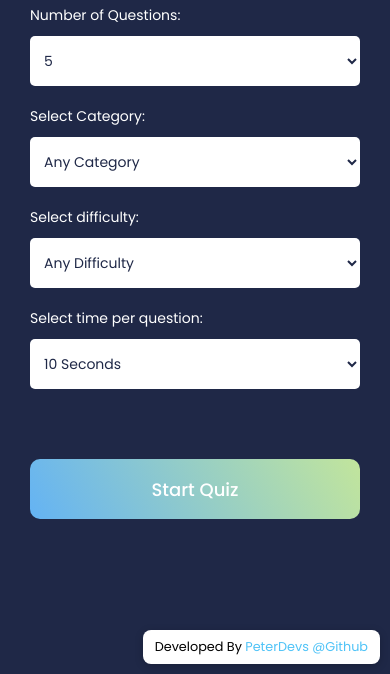
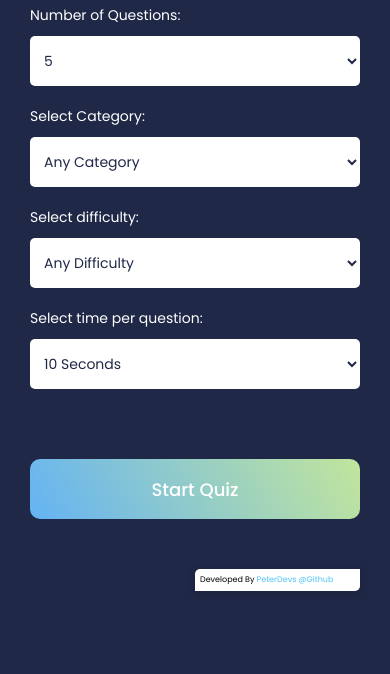
Before and after one commit to PenTechLab/JsQuizApp, a plain HTML site: page index.html in a window 390 px wide. Shown: the part 170-844 px from the top of the page. Drawn offline with Linux system fonts and the light colour scheme.

Commit message:
updated devs class

```diff
--- a/index.html
+++ b/index.html
@@ -105,13 +105,27 @@
         </div>
         <button class="btn restart">Restart Quiz</button>
       </div>
-      <div class="devs">
-        <span class="author">
-          Developed By <a href='https://github.com/PenTechLab' target=_blank>PeterDevs @Github</a>
-        </span>
-      </div>
+       <div class="devs">
+      <span class="author">
+        Developed By <a href="https://github.com/PenTechLab" target="_blank">PeterDevs @Github</a>
+      </span>
     </div>
+    </div>
+    <script src="script.js"></script>
+     <script>
+    let lastScrollY = window.scrollY;
+    const devsFooter = document.getElementById("devs-footer");
 
-    <script src="script.js"></script>
+    window.addEventListener("scroll", () => {
+      if (window.scrollY > lastScrollY) {
+        // Scrolling down
+        devsFooter.classList.add("hide-footer");
+      } else {
+        // Scrolling up
+        devsFooter.classList.remove("hide-footer");
+      }
+      lastScrollY = window.scrollY;
+    });
+  </script>
   </body>
 </html>
--- a/style.css
+++ b/style.css
@@ -53,17 +53,18 @@ select {
   margin-top: 50px;
 }
 .devs {
-  position: fixed;
-  bottom: 20px;
-  right: 20px;
-  background: #ffff; /* semi-transparent background */
+  align-self: flex-end;
+  margin-top: 50px;
+  margin-left:  50%;
+  background: #fff;
   color: #000;
-  padding: 10px 15px;
-  border-radius: 8px;
-  font-size: 0.9rem;
-  z-index: 1000;
-  box-shadow: 0 2px 8px rgba(0,0,0,0.2);
-  max-width: 90%;
+  padding: 5px;
+  border-top-left-radius: 5px;
+  border-bottom-right-radius: 5px;
+  font-size: 0.5rem;
+  box-shadow: 0 2px 8px rgba(0, 0, 0, 0.2);
+  max-width: 60%;
+  transition: transform 0.3s ease-in-out, opacity 0.3s ease-in-out;
 }
 
 .devs a {
@@ -74,16 +75,6 @@ select {
 .devs a:hover {
   text-decoration: underline;
 }
-
-@media screen and (max-width: 600px) {
-  .devs {
-    font-size: 0.8rem;
-    padding: 8px 12px;
-    bottom: 10px;
-    right: 10px;
-  }
-}
-
 .hide {
   display: none;
 }
```
